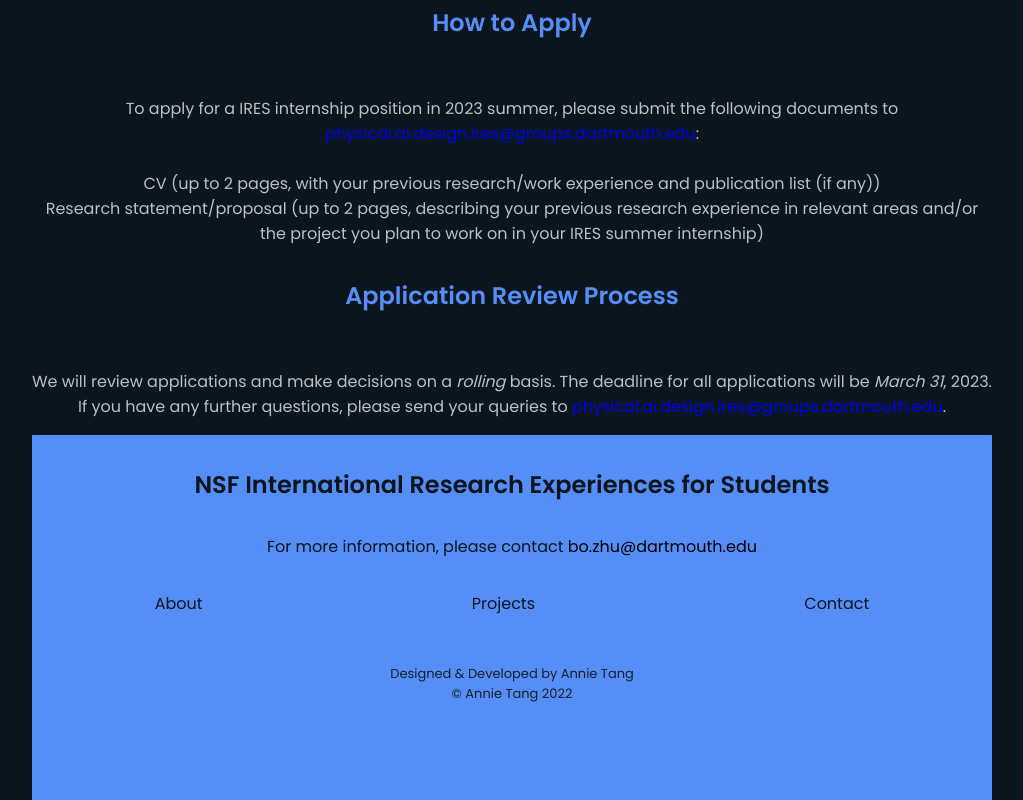
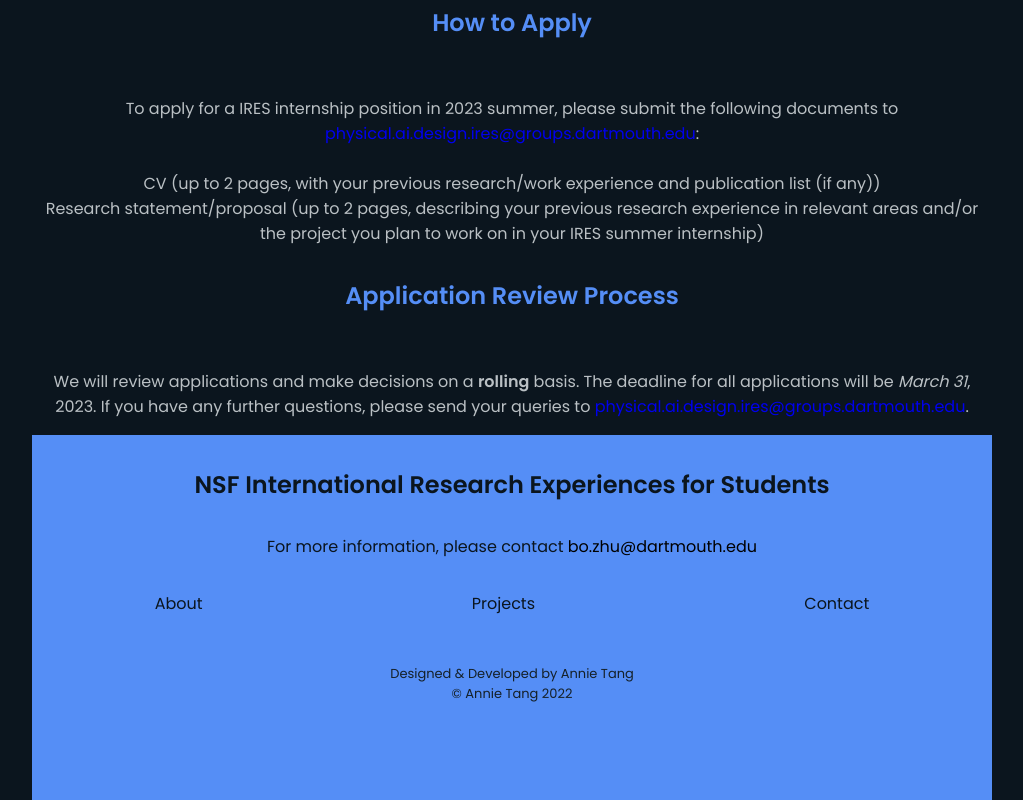
Before and after one commit to nsf-ires-physics-ai-design/nsf-ires-physics-ai-design.github.io, a plain HTML site: page index.html in a window 1280 px wide. Shown: the part 4846-5646 px from the top of the page, without its empty margins (128-1151 px from the left). Drawn offline with nearby package versions, Linux system fonts and the light colour scheme.

Commit message:
Update index.html

```diff
--- a/index.html
+++ b/index.html
@@ -281,7 +281,7 @@
 
                 <h3 class="section__title">Application Review Process</h3>
                 <div class="research__overview">
-                    We will review applications and make decisions on a <em>rolling</em> basis. The deadline for all applications will be <em>March 31</em>, 2023. If you have any further questions, please send your queries to <a href = "mailto: physical.ai.design.ires@groups.dartmouth.edu">physical.ai.design.ires@groups.dartmouth.edu</a>.</b>
+                    We will review applications and make decisions on a <b>rolling</b> basis. The deadline for all applications will be <em>March 31</em>, 2023. If you have any further questions, please send your queries to <a href = "mailto: physical.ai.design.ires@groups.dartmouth.edu">physical.ai.design.ires@groups.dartmouth.edu</a>.</b>
                 </div>
 
             </section>
```
